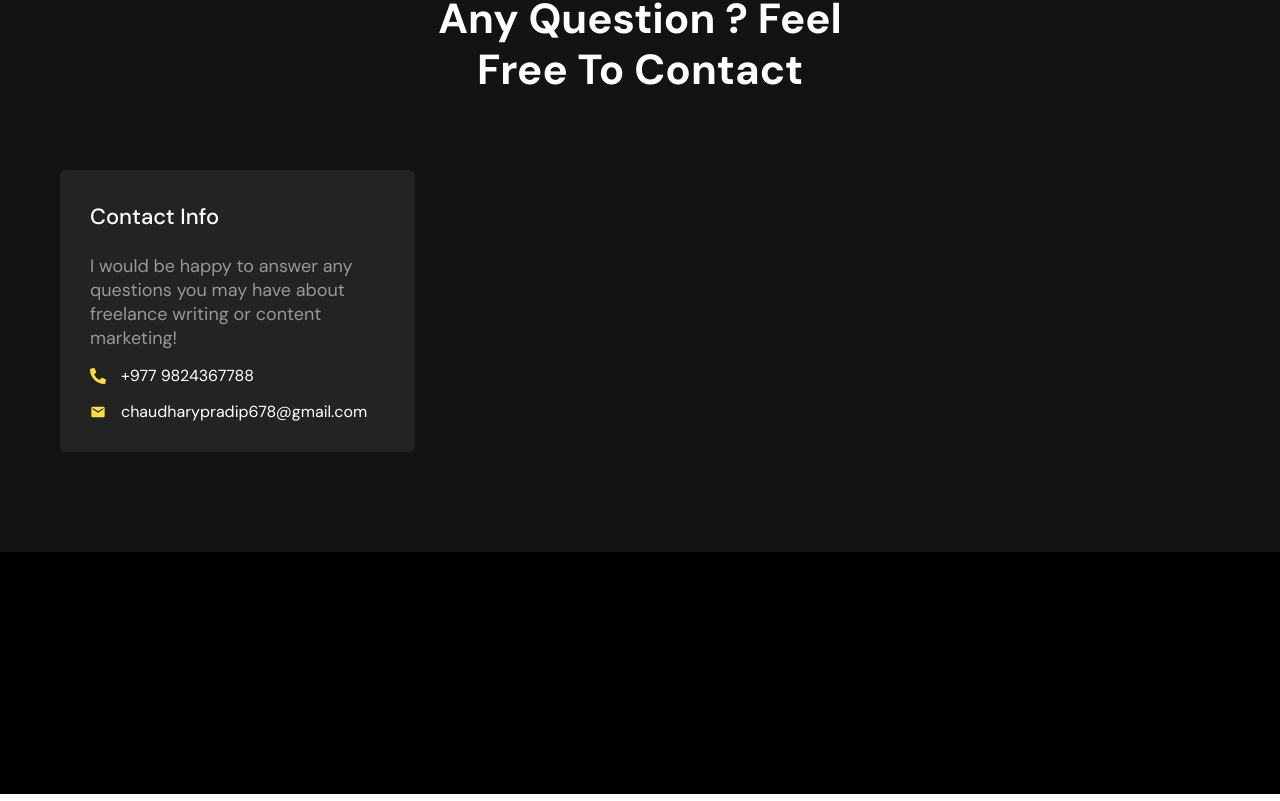
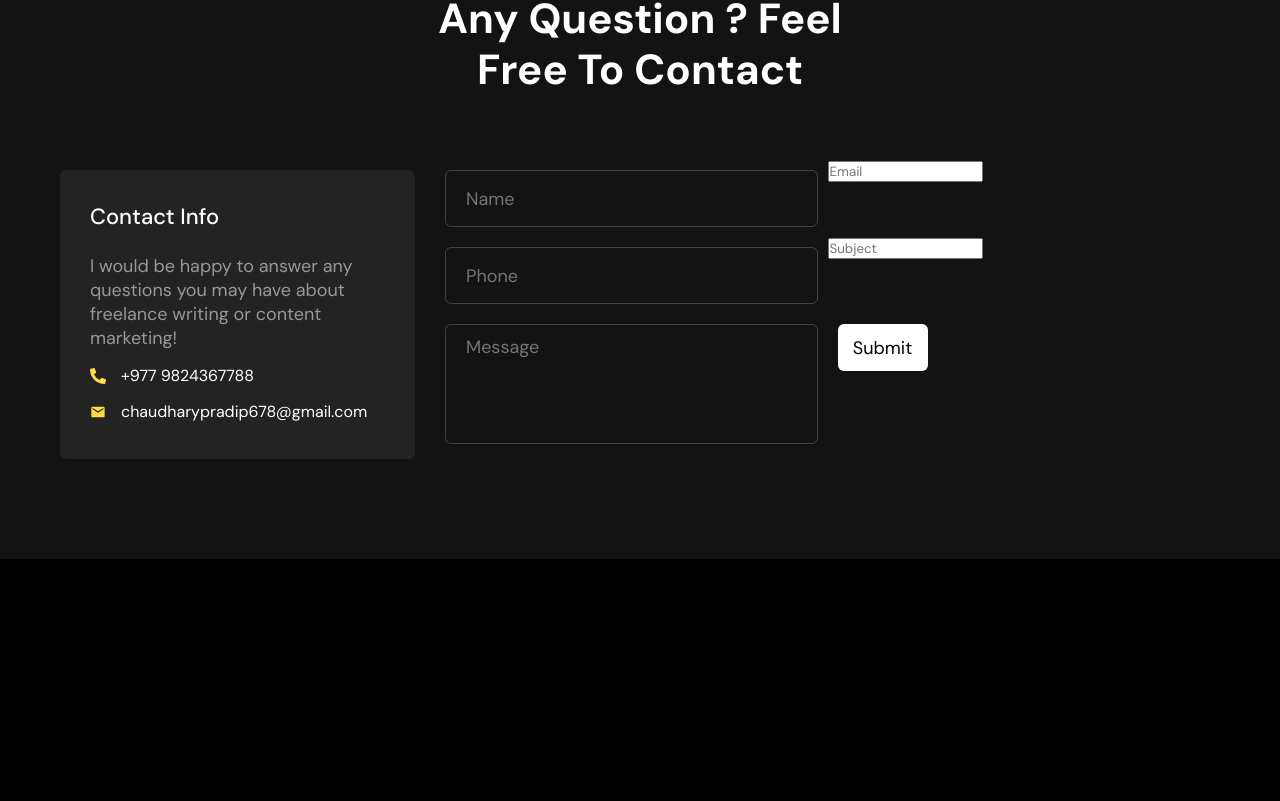
Before and after one commit to pradipchaudhary/personal-portfolio, a React (Create React App) app: page / in a window 1280 px wide. Shown: the part 3360-4161 px from the top of the page. Built offline with nearby package versions, Linux system fonts and the light colour scheme.

Commit message:
form components function added...

```diff
--- a/src/components/contact/form/index.jsx
+++ b/src/components/contact/form/index.jsx
@@ -1,7 +1,7 @@
 import React from "react";
 import { send } from "emailjs-com";
 import { useForm } from "react-hook-form";
-import { ToastContainer, tost } from "react-toastify";
+import { ToastContainer, toast } from "react-toastify";
 
 import "react-toastify/dist/ReactToastify.min.css";
 
@@ -9,11 +9,54 @@ import "react-toastify/dist/ReactToastify.min.css";
 import "./style.scss";
 
 const Form = () => {
-  const onSubmit = () => {};
+  const {
+    register,
+    handleSubmit,
+    formState: { errors },
+  } = useForm();
+
+  // Submit the form
+  const onSubmit = (data) => {
+    send("service_bmd80zs", "template_4pmtpia", data, "lXY3mBanoJWwMGH1g")
+      .then((response) => {
+        console.log("Success!", response.status, response.text);
+        formSuccess();
+      })
+      .catch((err) => {
+        console.log("Failed!", err.message);
+      });
+  };
+
+  // success form
+  const formSuccess = () => {
+    toast("Thanks for submitting your query!");
+    document.getElementById("queryForm").reset();
+  };
   return (
     <div className="query-form">
       <ToastContainer />
-      <form id="queryForm" onSubmit={onSubmit}></form>
+      <form id="queryForm" onSubmit={onSubmit}>
+        <div className="input-field">
+          <input type="text" name="form_name" placeholder="Name" />
+        </div>
+        <div className="imput-field">
+          <input type="text" name="reply_to" placeholder="Email" />
+        </div>
+        <div className="input-field">
+          <input type="text" name="phone_number" placeholder="Phone" />
+        </div>
+        <div className="imput-field">
+          <input type="text" name="subject" placeholder="Subject" />
+        </div>
+        <div className="input-field">
+          <textarea
+            className="textarea"
+            name="message"
+            placeholder="Message"
+          ></textarea>
+        </div>
+        <button type="submit"> Submit </button>
+      </form>
     </div>
   );
 };
```
